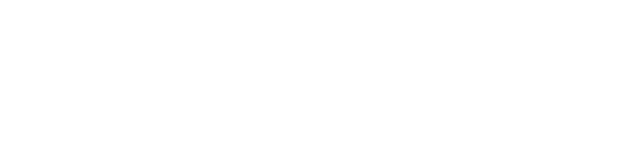
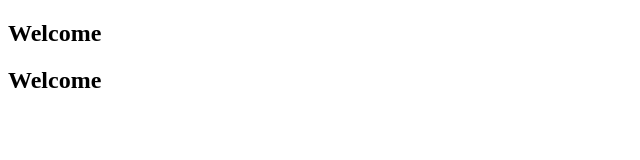
Before and after one commit to DionneNoellaBarretto/exampleProjectRepo, a plain HTML site: page index.html in a window 1280 px wide. Shown: the whole page, without its empty margins (0-640 px from the left). Drawn offline with Linux system fonts and the light colour scheme.

Commit message:
added to html

```diff
--- a/index.html
+++ b/index.html
@@ -4,9 +4,11 @@
     <meta charset="UTF-8">
     <meta http-equiv="X-UA-Compatible" content="IE=edge">
     <meta name="viewport" content="width=device-width, initial-scale=1.0">
-    <title>Document</title>
+    <title>Document Example</title>
 </head>
+<h2>Welcome</h2>
 <body>
+    <h2>Welcome</h2>
 
 </body>
 </html>
```
Also changed, not shown: 1 other file.
